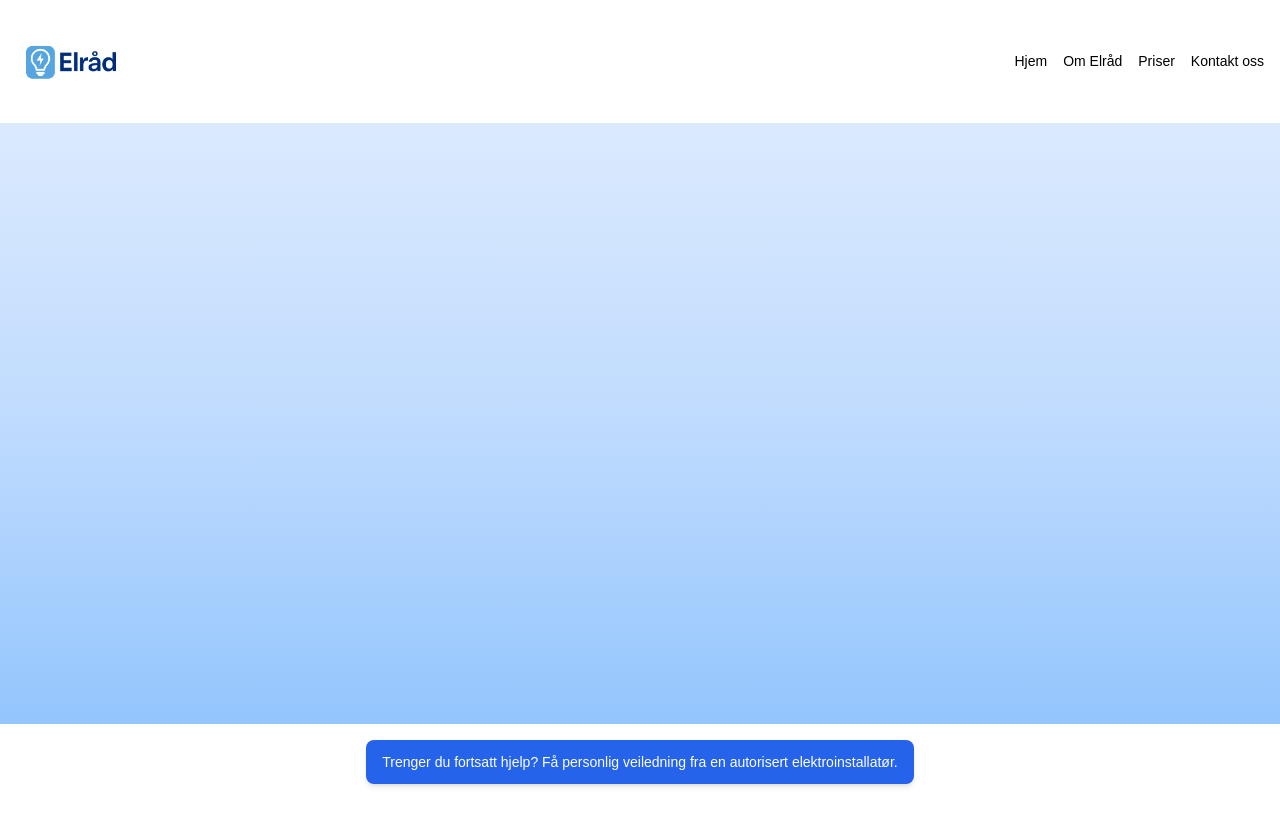
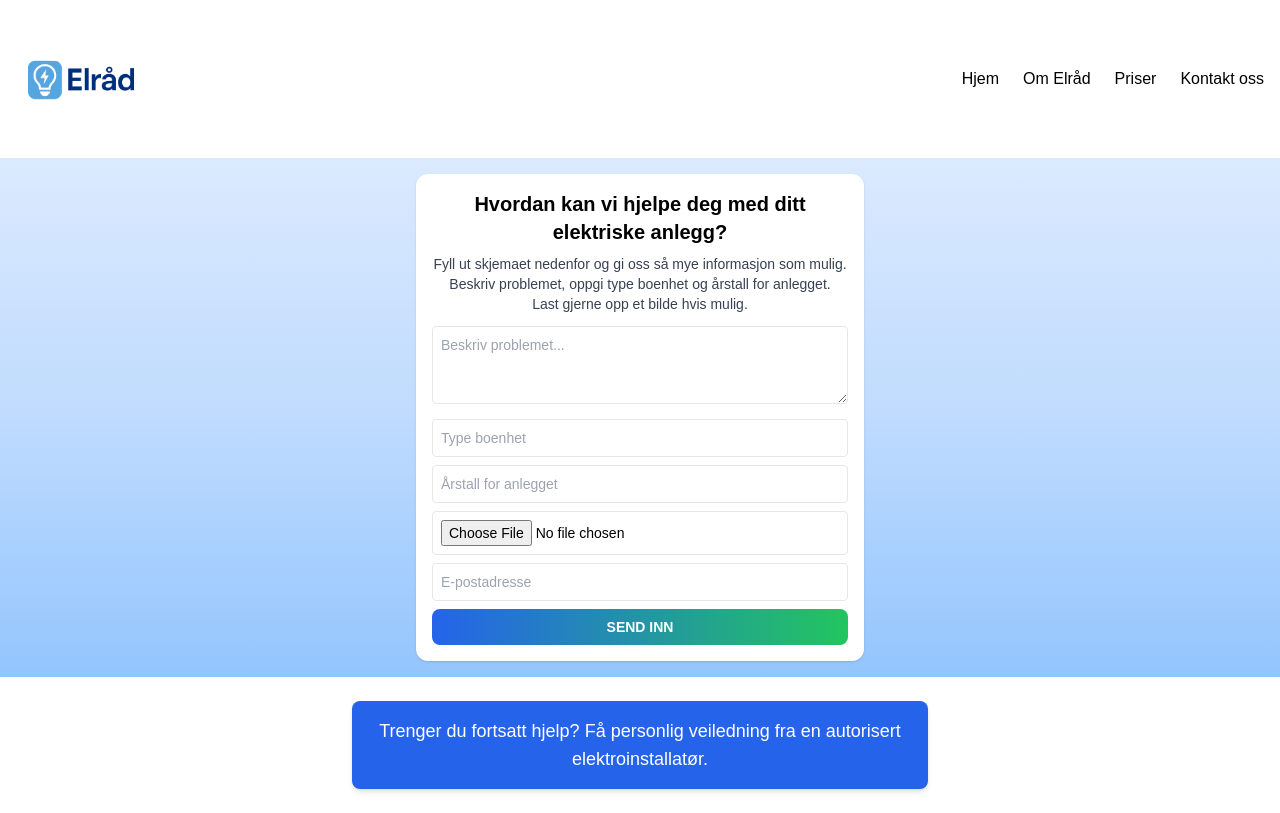
Before and after one commit to elpreben/elraad-v55, a Next.js app: page / in a window 1280 px wide. Built offline with nearby package versions, Linux system fonts and the light colour scheme.

Commit message:
Update index.js

```diff
--- a/pages/index.js
+++ b/pages/index.js
@@ -1,41 +1,106 @@
-import Link from 'next/link';
-import Image from 'next/image';
-import { useRouter } from 'next/router';
+import { useState } from 'react';
+import Layout from '../components/Layout';
 
-export default function Layout({ children }) {
-  const router = useRouter();
-  const hideOnContactPage = router.pathname === '/kontakt';
+export default function Home() {
+  const [submitted, setSubmitted] = useState(false);
+  const [loading, setLoading] = useState(false);
+
+  const handleSubmit = async (e) => {
+    e.preventDefault();
+    setLoading(true);
+
+    const formData = new FormData(e.target);
+    const plainFormData = Object.fromEntries(formData.entries());
+
+    const sendToZapier = async (data) => {
+      try {
+        await fetch('https://hooks.zapier.com/hooks/catch/23816799/uuwupe8/', {
+          method: 'POST',
+          headers: { 'Content-Type': 'application/json' },
+          body: JSON.stringify(data)
+        });
+      } catch (error) {
+        console.error('Feil ved sending til Zapier:', error);
+      }
+    };
+
+    const file = formData.get('bilde');
+    if (file && file.size > 0) {
+      const reader = new FileReader();
+      reader.onloadend = async () => {
+        plainFormData.bilde = reader.result;
+        sendToZapier(plainFormData);
+      };
+      reader.readAsDataURL(file);
+    } else {
+      sendToZapier(plainFormData);
+    }
+
+    setLoading(false);
+    setSubmitted(true);
+  };
 
   return (
-    <div className="flex flex-col min-h-screen">
-      {/* HEADER */}
-      <header className="bg-white shadow flex items-center justify-between px-4 py-2">
-        <div className="flex items-center">
-          <Image src="/logo.png" alt="Elråd logo" width={110} height={40} />
-        </div>
-        <nav className="flex gap-4 text-black text-sm font-medium">
-          <Link href="/">Hjem</Link>
-          <Link href="/om">Om Elråd</Link>
-          <Link href="/priser">Priser</Link>
-          <Link href="/kontakt">Kontakt oss</Link>
-        </nav>
-      </header>
-
-      {/* MAIN CONTENT */}
-      <main className="flex flex-col items-center justify-start flex-grow bg-gradient-to-b from-blue-100 via-blue-200 to-blue-300 py-4">
-        {children}
-      </main>
-
-      {/* BOTTOM BUTTON */}
-      {!hideOnContactPage && (
-        <div className="w-full flex justify-center p-4 bg-white">
-          <Link href="/kontakt">
-            <button className="bg-blue-600 hover:bg-blue-700 text-white text-sm px-4 py-3 rounded-lg shadow-md text-center max-w-xl w-full">
-              Trenger du fortsatt hjelp? Få personlig veiledning fra en autorisert elektroinstallatør.
-            </button>
-          </Link>
-        </div>
-      )}
-    </div>
+    <Layout>
+      <div className="bg-white shadow p-4 rounded-xl max-w-md w-full">
+        {!submitted ? (
+          <>
+            <h1 className="text-xl font-bold mb-2 text-center">
+              Hvordan kan vi hjelpe deg med ditt elektriske anlegg?
+            </h1>
+            <p className="mb-3 text-center text-gray-700 text-sm">
+              Fyll ut skjemaet nedenfor og gi oss så mye informasjon som mulig.<br />
+              Beskriv problemet, oppgi type boenhet og årstall for anlegget.<br />
+              Last gjerne opp et bilde hvis mulig.
+            </p>
+            <form onSubmit={handleSubmit} className="space-y-2" encType="multipart/form-data">
+              <textarea
+                name="problem"
+                className="w-full border p-2 rounded text-sm"
+                placeholder="Beskriv problemet..."
+                required
+                rows="3"
+              />
+              <input
+                name="boenhet"
+                type="text"
+                className="w-full border p-2 rounded text-sm"
+                placeholder="Type boenhet"
+                required
+              />
+              <input
+                name="aarstall"
+                type="text"
+                className="w-full border p-2 rounded text-sm"
+                placeholder="Årstall for anlegget"
+                required
+              />
+              <input
+                name="bilde"
+                type="file"
+                className="w-full border p-2 rounded text-sm"
+              />
+              <input
+                name="email"
+                type="email"
+                className="w-full border p-2 rounded text-sm"
+                placeholder="E-postadresse"
+                required
+              />
+              <button
+                type="submit"
+                className="w-full bg-gradient-to-r from-blue-600 to-green-500 text-white font-bold py-2 rounded-lg text-sm"
+              >
+                {loading ? 'Sender...' : 'SEND INN'}
+              </button>
+            </form>
+          </>
+        ) : (
+          <p className="text-center font-semibold text-lg">
+            Takk! Vi har mottatt din henvendelse, du vil snart få svar av vår Elråd-AI.
+          </p>
+        )}
+      </div>
+    </Layout>
   );
 }
```
